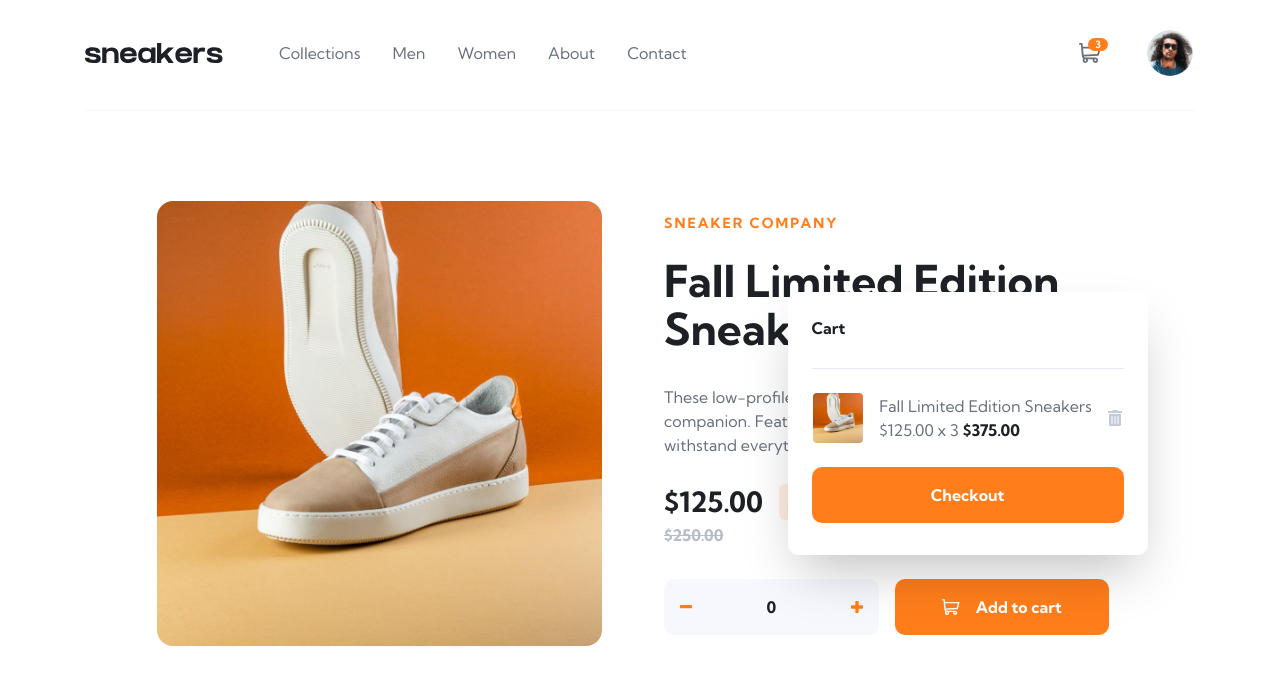
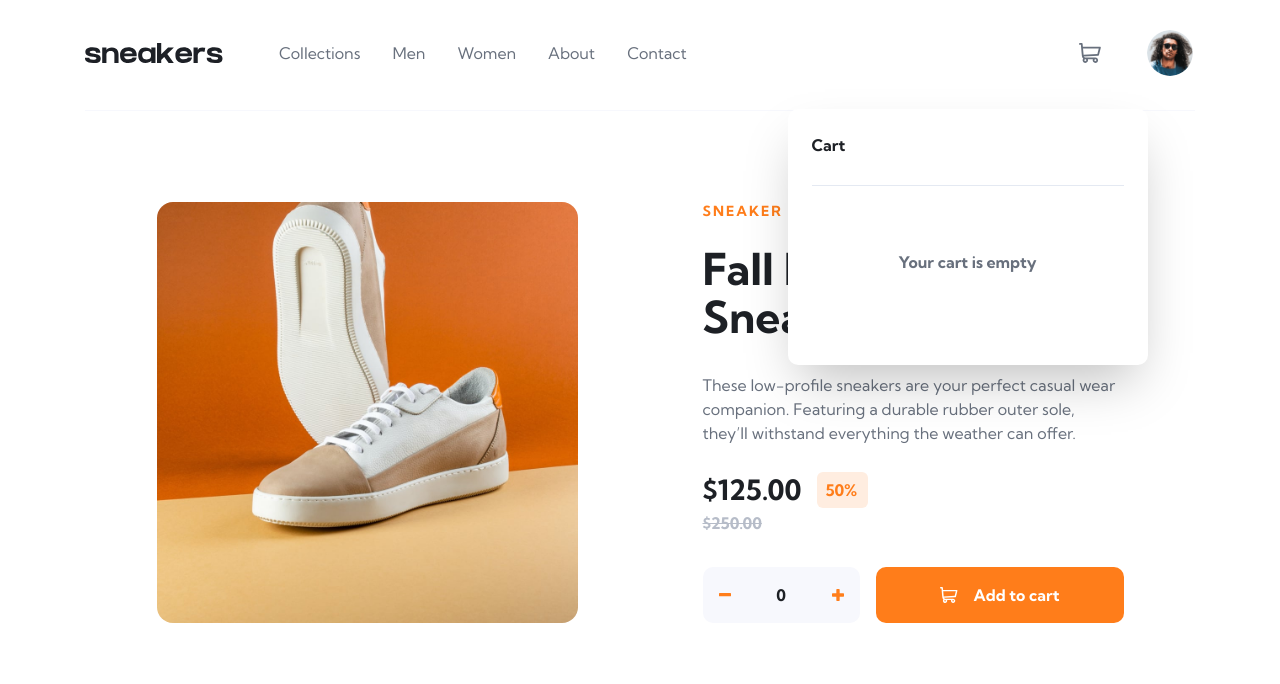
Before and after one commit to makogeboris/ecommerce-product-page, a React (Vite) app: page / in a window 1280 px wide. Both pictures are taken after a click on the button 1090 px from the left and 53 px from the top of the page. Shown: the top 684 px of the page. Built offline with nearby package versions, Linux system fonts and the light colour scheme.

Commit message:
update components

```diff
--- a/src/App.jsx
+++ b/src/App.jsx
@@ -6,6 +6,9 @@ import MobileMenu from "./components/MobileMenu";
 function App() {
   const [showMenu, setShowMenu] = useState(false);
   const [showCart, setShowCart] = useState(false);
+  const [quantity, setQuantity] = useState(0);
+  const [showQuantity, setShowQuantity] = useState(false);
+  const [isItemInCart, setIsItemInCart] = useState(false);
 
   function handleShowMenu() {
     setShowMenu(true);
@@ -19,10 +22,49 @@ function App() {
     setShowCart((prev) => !prev);
   }
 
+  function handleIncrement() {
+    setQuantity((quantity) => quantity + 1);
+  }
+
+  function handleDecrement() {
+    setQuantity((quantity) => Math.max(0, quantity - 1));
+  }
+
+  function handleShowQuantity() {
+    if (!quantity) return;
+    setShowQuantity(true);
+    setIsItemInCart(true);
+  }
+
+  function handleDelete() {
+    setQuantity(0);
+    setShowQuantity(false);
+  }
+
+  function handleCheckout() {
+    setQuantity(0);
+    setShowQuantity(false);
+    setShowCart(false);
+  }
+
   return (
     <>
-      <Header handleShowMenu={handleShowMenu} onToggleCart={toggleCart} />
-      <Container showCart={showCart} />
+      <Header
+        handleShowMenu={handleShowMenu}
+        onToggleCart={toggleCart}
+        quantity={quantity}
+        showQuantity={showQuantity}
+      />
+      <Container
+        showCart={showCart}
+        quantity={quantity}
+        onIncrement={handleIncrement}
+        onDecrement={handleDecrement}
+        onShowQuantity={handleShowQuantity}
+        isItemInCart={isItemInCart}
+        onDelete={handleDelete}
+        onCheckout={handleCheckout}
+      />
       {showMenu && <MobileMenu handleHideMenu={handleHideMenu} />}
     </>
   );
--- a/src/components/Avatar.jsx
+++ b/src/components/Avatar.jsx
@@ -7,7 +7,7 @@ function Avatar() {
       <img
         className="xs:size-[3.125rem] size-6 shrink-0 rounded-full border-2 border-transparent transition-all duration-300 hover:border-[var(--color-orange)]"
         src="/images/image-avatar.png"
-        alt=""
+        alt="User's avatar"
       />
     </a>
   );
--- a/src/components/Cart.jsx
+++ b/src/components/Cart.jsx
@@ -1,20 +1,21 @@
 import deleteIcon from "../assets/icon-delete.svg";
 
-function Cart() {
+function Cart({ quantity, isItemInCart, onDelete, onCheckout }) {
   return (
-    <div className="xs:right-6 absolute right-2 min-h-[16rem] w-full max-w-[22.5rem] rounded-[10px] bg-white px-6 pt-6 pb-8 shadow-2xl lg:right-0">
+    <div className="xs:right-6 absolute top-0 right-2 min-h-[16rem] w-full max-w-[22.5rem] rounded-[10px] bg-white px-6 pt-6 pb-8 shadow-2xl md:-top-[92px] lg:right-0">
       <p className="text-base font-bold text-[var(--color-very-dark-blue)]">
         Cart
       </p>
 
       <div className="mt-7 h-[1px] w-full bg-[#E4E9F2]"></div>
 
-      {/* <div className="pt-16">
+      {!isItemInCart || quantity === 0 ? (
+        <div className="pt-16">
           <p className="text-center text-base font-bold text-[var(--color-dark-grayish-blue)]">
             Your cart is empty
           </p>
-      </div> */}
-
+        </div>
+      ) : (
         <div className="mt-6 flex flex-col items-center gap-6">
           <div className="flex items-center gap-4">
             <img
@@ -27,22 +28,30 @@ function Cart() {
                 Fall Limited Edition Sneakers
               </p>
               <p className="text-base font-normal text-[var(--color-dark-grayish-blue)]">
-              $125.00 x 3{" "}
+                $125.00 x {quantity}{" "}
                 <span className="font-bold text-[var(--color-very-dark-blue)]">
-                $375.00
+                  ${125.0 * quantity}
                 </span>
               </p>
             </div>
 
-          <button className="cursor-pointer focus-visible:outline-2 focus-visible:outline-offset-2 focus-visible:outline-[var(--color-orange)]">
+            <button
+              aria-label="Remove item"
+              onClick={onDelete}
+              className="cursor-pointer focus-visible:outline-2 focus-visible:outline-offset-2 focus-visible:outline-[var(--color-orange)]"
+            >
               <img src={deleteIcon} alt="" />
             </button>
           </div>
 
-        <button className="w-full cursor-pointer rounded-[10px] bg-[var(--color-orange)] p-4 text-base font-bold text-white transition-all duration-300 hover:opacity-80 focus-visible:outline-2 focus-visible:outline-offset-2 focus-visible:outline-[var(--color-orange)]">
+          <button
+            onClick={onCheckout}
+            className="w-full cursor-pointer rounded-[10px] bg-[var(--color-orange)] p-4 text-base font-bold text-white transition-all duration-300 hover:opacity-80 focus-visible:outline-2 focus-visible:outline-offset-2 focus-visible:outline-[var(--color-orange)]"
+          >
             Checkout
           </button>
         </div>
+      )}
     </div>
   );
 }
--- a/src/components/CartButton.jsx
+++ b/src/components/CartButton.jsx
@@ -1,7 +1,8 @@
-function CartButton({ onToggleCart }) {
+function CartButton({ onToggleCart, quantity, showQuantity }) {
   return (
     <div className="relative">
       <button
+        aria-label="Toggle cart"
         onClick={onToggleCart}
         className="group flex cursor-pointer self-center focus-visible:outline-2 focus-visible:outline-offset-2 focus-visible:outline-[var(--color-orange)]"
       >
@@ -21,9 +22,11 @@ function CartButton({ onToggleCart }) {
         </svg>
       </button>
 
-      <div className="absolute top-[-5px] right-[-7px] flex h-[13px] w-5 items-center justify-center rounded-[6.5px] bg-[var(--color-orange)] text-center">
-        <p className="text-[10px] font-bold text-white">3</p>
-      </div>
+      {showQuantity && (
+        <div className="absolute top-[-5px] right-[-7px] flex h-[13px] w-5 items-center justify-center rounded-[6.5px] bg-[var(--color-orange)] text-center">
+          <p className="text-[10px] font-bold text-white">{quantity}</p>
+        </div>
+      )}
     </div>
   );
 }
--- a/src/components/Container.jsx
+++ b/src/components/Container.jsx
@@ -2,13 +2,34 @@ import Cart from "./Cart";
 import Lightbox from "./Lightbox";
 import ProductInfo from "./ProductInfo";
 
-function Container({ showCart }) {
+function Container({
+  showCart,
+  quantity,
+  onIncrement,
+  onDecrement,
+  onShowQuantity,
+  isItemInCart,
+  onDelete,
+  onCheckout,
+}) {
   return (
     <main>
-      <div className="relative mx-auto mb-[5.5rem] flex w-full max-w-[63.4375rem] grid-cols-2 flex-col items-center gap-6 sm:mb-[8.25rem] md:mt-[5.625rem] md:px-6 lg:grid lg:grid-cols-2 lg:flex-row lg:gap-12">
-        {showCart && <Cart />}
+      <div className="relative mx-auto mb-[5.5rem] flex w-full max-w-[63.4375rem] grid-cols-2 flex-col items-center gap-6 sm:mb-[8.25rem] md:mt-[5.625rem] md:px-6 lg:grid lg:grid-cols-2 lg:flex-row lg:gap-[7.8125rem]">
+        {showCart && (
+          <Cart
+            quantity={quantity}
+            isItemInCart={isItemInCart}
+            onDelete={onDelete}
+            onCheckout={onCheckout}
+          />
+        )}
         <Lightbox />
-        <ProductInfo />
+        <ProductInfo
+          quantity={quantity}
+          onIncrement={onIncrement}
+          onDecrement={onDecrement}
+          onShowQuantity={onShowQuantity}
+        />
       </div>
     </main>
   );
--- a/src/components/Header.jsx
+++ b/src/components/Header.jsx
@@ -3,7 +3,7 @@ import Navbar from "./Navbar";
 import CartButton from "./CartButton";
 import Avatar from "./Avatar";
 
-function Header({ handleShowMenu, onToggleCart }) {
+function Header({ handleShowMenu, onToggleCart, quantity, showQuantity }) {
   return (
     <header className="px-6 pt-5 pb-6 md:pt-7 md:pb-0">
       <div className="mx-auto flex max-w-[69.375rem] items-center justify-between gap-4 lg:border-b lg:border-b-[var(--color-light-grayish-blue)] lg:pb-8">
@@ -11,7 +11,7 @@ function Header({ handleShowMenu, onToggleCart }) {
           <button
             onClick={handleShowMenu}
             className="group cursor-pointer focus-visible:outline-2 focus-visible:outline-offset-2 focus-visible:outline-[var(--color-orange)] lg:hidden"
-            aria-label="Open Menu"
+            aria-label="Open mobile menu"
           >
             <svg
               width="16"
@@ -34,7 +34,11 @@ function Header({ handleShowMenu, onToggleCart }) {
         </div>
 
         <div className="flex items-center gap-6 md:gap-11">
-          <CartButton onToggleCart={onToggleCart} />
+          <CartButton
+            onToggleCart={onToggleCart}
+            quantity={quantity}
+            showQuantity={showQuantity}
+          />
           <Avatar />
         </div>
       </div>
--- a/src/components/Logo.jsx
+++ b/src/components/Logo.jsx
@@ -4,7 +4,7 @@ function Logo() {
       className="focus-visible:outline-2 focus-visible:outline-offset-2 focus-visible:outline-[var(--color-orange)]"
       href="#"
     >
-      <img src="/images/logo.svg" alt="" />
+      <img src="/images/logo.svg" alt="sneakers" />
     </a>
   );
 }
--- a/src/components/MobileMenu.jsx
+++ b/src/components/MobileMenu.jsx
@@ -6,7 +6,7 @@ function MobileMenu({ handleHideMenu }) {
           <button
             onClick={handleHideMenu}
             className="group w-fit cursor-pointer focus-visible:outline-2 focus-visible:outline-offset-2 focus-visible:outline-[var(--color-orange)]"
-            aria-label="Close Menu"
+            aria-label="Close mobile menu"
           >
             <svg
               width="14"
--- a/src/components/ProductInfo.jsx
+++ b/src/components/ProductInfo.jsx
@@ -1,7 +1,7 @@
 import plusIcon from "../assets/icon-plus.svg";
 import minusIcon from "../assets/icon-minus.svg";
 
-function ProductInfo() {
+function ProductInfo({ quantity, onIncrement, onDecrement, onShowQuantity }) {
   return (
     <div className="flex flex-col gap-6 px-6 sm:max-w-[33.75rem] md:px-0 lg:max-w-[27.8125rem]">
       <div className="xs:space-y-0 space-y-4">
@@ -36,19 +36,30 @@ function ProductInfo() {
       </div>
 
       <div className="flex flex-col items-center gap-4 md:mt-2 md:flex-row">
-        <div className="flex w-full items-center justify-between rounded-[10px] bg-[var(--color-light-grayish-blue)] p-4">
-          <button className="cursor-pointer transition-all duration-300 hover:opacity-60 focus-visible:outline-2 focus-visible:outline-offset-2 focus-visible:outline-[var(--color-orange)]">
+        <div className="flex w-full items-center justify-between rounded-[10px] bg-[var(--color-light-grayish-blue)] p-4 lg:max-w-[9.8125rem]">
+          <button
+            aria-label="Decrease item"
+            onClick={onDecrement}
+            className="cursor-pointer transition-all duration-300 hover:opacity-60 focus-visible:outline-2 focus-visible:outline-offset-2 focus-visible:outline-[var(--color-orange)]"
+          >
             <img src={minusIcon} alt="" />
           </button>
           <p className="text-base font-bold text-[var(--color-very-dark-blue)]">
-            0
+            {quantity}
           </p>
-          <button className="cursor-pointer transition-all duration-300 hover:opacity-60 focus-visible:outline-2 focus-visible:outline-offset-2 focus-visible:outline-[var(--color-orange)]">
+          <button
+            aria-label="Increase item"
+            onClick={onIncrement}
+            className="cursor-pointer transition-all duration-300 hover:opacity-60 focus-visible:outline-2 focus-visible:outline-offset-2 focus-visible:outline-[var(--color-orange)]"
+          >
             <img src={plusIcon} alt="" />
           </button>
         </div>
 
-        <button className="flex w-full cursor-pointer items-center justify-center gap-4 rounded-[10px] bg-[var(--color-orange)] p-4 text-base font-bold text-white transition-all duration-300 hover:opacity-80 focus-visible:outline-2 focus-visible:outline-offset-2 focus-visible:outline-[var(--color-orange)]">
+        <button
+          onClick={onShowQuantity}
+          className="flex w-full cursor-pointer items-center justify-center gap-4 rounded-[10px] bg-[var(--color-orange)] p-4 text-base font-bold text-white transition-all duration-300 hover:opacity-80 focus-visible:outline-2 focus-visible:outline-offset-2 focus-visible:outline-[var(--color-orange)]"
+        >
           <svg
             width="18"
             height="16"
```
Lines whose indentation alone changed are shown as unchanged.
